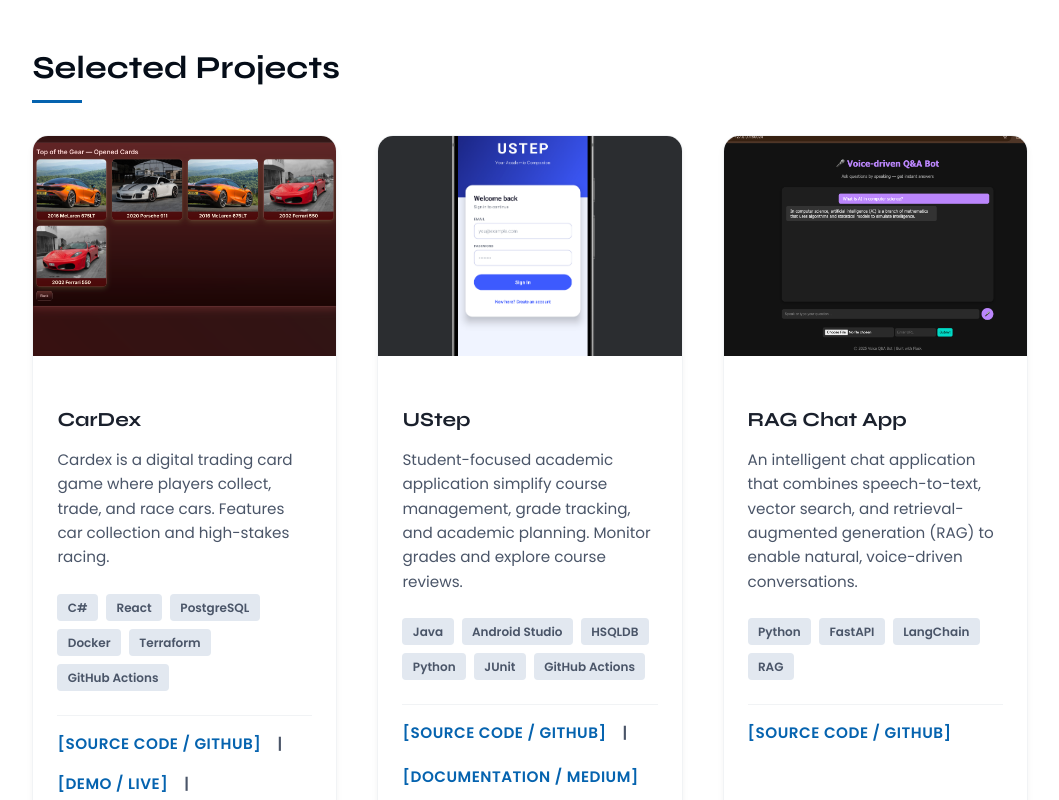
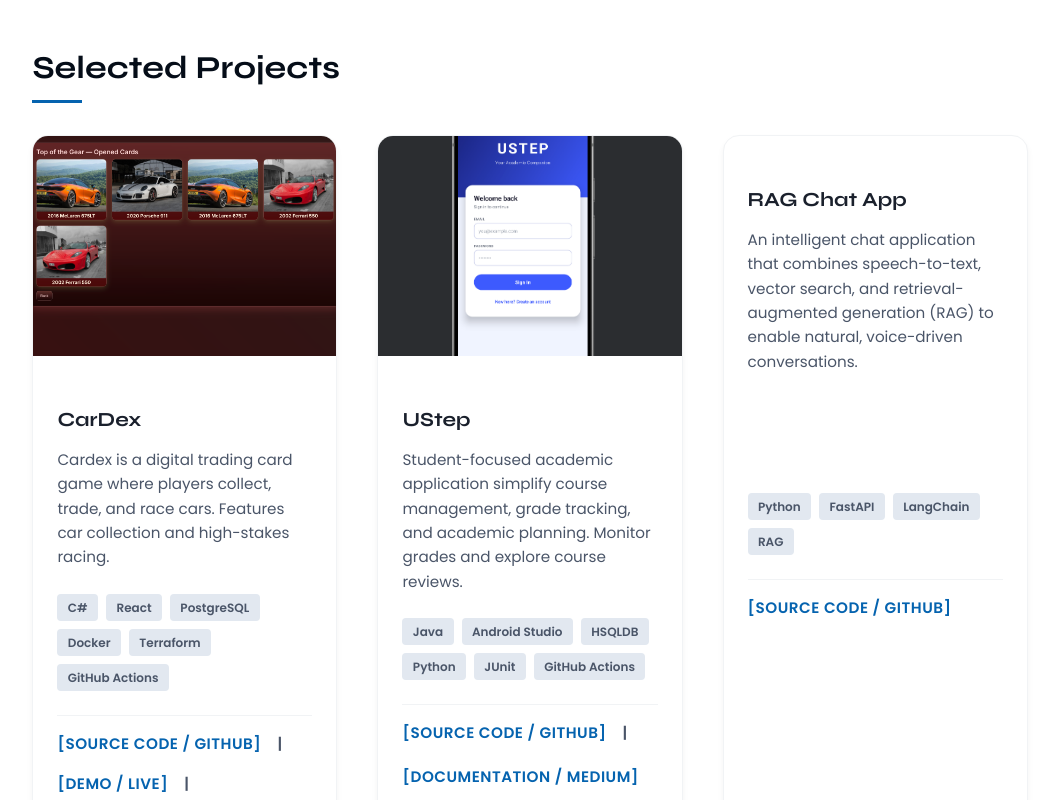
Before and after one commit to subhashyadavon/SubhashYadav, a React (Vite) app: page / in a window 1280 px wide. Shown: the part 4700-5500 px from the top of the page, without its empty margins (150-1209 px from the left). Built offline with nearby package versions, Linux system fonts and the light colour scheme.

Commit message:
Remove image from RAG Chat App project and make project image rendering conditional

```diff
--- a/src/assets/mywork_data.js
+++ b/src/assets/mywork_data.js
@@ -1,4 +1,4 @@
-import project1_img from './project1.png'
+
 import project2_img from './project2.png'
 import ustep_img from './project3.png'
 import project4_img from './project4.png'
@@ -35,7 +35,6 @@ const mywork_data = [
         w_no: 3,
         w_name: "RAG Chat App",
         w_desc: "An intelligent chat application that combines speech-to-text, vector search, and retrieval-augmented generation (RAG) to enable natural, voice-driven conversations.",
-        w_img: project1_img,
         w_github: "https://github.com/subhashyadavon/voice-driven-qna-bot.git",
         w_tags: ["Python", "FastAPI", "LangChain", "RAG"]
     },
--- a/src/components/MyWork/MyWork.jsx
+++ b/src/components/MyWork/MyWork.jsx
@@ -8,9 +8,11 @@ const MyWork = () => {
             <div className="mywork-container">
                 {mywork_data.map((work, index) => (
                     <div key={index} className="project-item">
-                        <div className="project-image">
-                            <img src={work.w_img} alt={work.w_name} />
-                        </div>
+                        {work.w_img && (
+                            <div className="project-image">
+                                <img src={work.w_img} alt={work.w_name} />
+                            </div>
+                        )}
                         <div className="project-content">
                             <h3>{work.w_name}</h3>
                             <p>{work.w_desc}</p>
```
